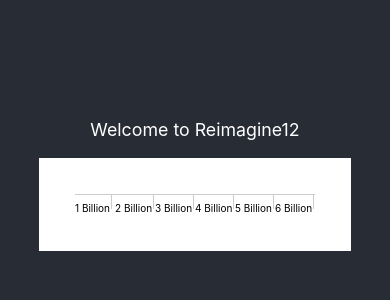
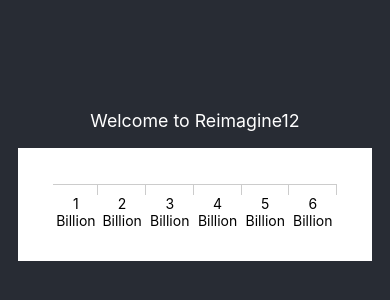
Before and after one commit to reimagine12/hackforblacklives, a React (Create React App) app: page / in a window 390 px wide. Shown: the part 228-528 px from the top of the page. Built offline with nearby package versions, Linux system fonts and the light colour scheme.

Commit message:
fix: use one div for mobile/desktop

```diff
--- a/src/components/ChartScale/ChartScale.css
+++ b/src/components/ChartScale/ChartScale.css
@@ -1,58 +1,53 @@
-.chart-scale--desktop {
-    display: none;
+.chart-scale {
+    display: block;
 }
 
-.chart-scale--desktop-container {
-    border-left: 1px solid #ccc;
-    border-bottom: 1px solid #ccc;
+.chart-scale__label-container {
+    display: flex;
+    border-top: 1px solid #ccc;
+    justify-content: space-evenly;
 }
 
 .chart-scale__label {
     font-size: 14px;
+    max-height: 40px;
 }
 
-.chart-scale__label::after {
-    display: inline-flex;
-    margin-left: 5px;
-    width: 10px;
-    height: 14px;
-    border-top: 1px solid #ccc;
-    color: transparent;
+.chart-scale__label::before {
+    display: block;
+    height: 10px;
+    border-right: 1px solid #ccc;
     content: "";
 }
 
-.chart-scale__label--x-axis {
-    font-size: 10px;
-    display: inline-flex;
-}
-
-.chart-scale__label--x-axis::after {
-    display: inline-flex;
-    width: 1px;
-    height: 14px;
-    border-left: 1px solid #ccc;
-    color: transparent;
-    content: "";
-    position: relative;
-    top: -7px;
-    left: 1px;
-}
-
-.chart-scale--mobile {
-    display: block;
-}
-
-.chart-scale--mobile-container {
-    border-left: 1px solid #ccc;
-    border-bottom: 1px solid #ccc;
-}
 
 /* desktop */
 @media only screen and (min-width: 992px) {
-    .chart-scale--desktop {
+    .chart-scale {
+        display: inline-flex;
+    }
+
+    .chart-scale__label-container {
         display: flex;
+        flex-direction: column-reverse;
+        border-right: 1px solid #ccc;
+        border-top: none;
     }
-    .chart-scale--mobile {
+
+    .chart-scale__label {
+        max-height: none;
+    }
+
+    .chart-scale__label::before {
         display: none;
     }
+
+    .chart-scale__label::after {
+        display: inline-flex;
+        margin-left: 5px;
+        width: 10px;
+        height: 14px;
+        border-top: 1px solid #ccc;
+        content: "";
+    }
 }
--- a/src/components/ChartScale/ChartScale.js
+++ b/src/components/ChartScale/ChartScale.js
@@ -2,26 +2,15 @@
 import './ChartScale.css';
 
 const ChartScale = (props) => {
-    let width = 1000; // will need to change size based on grid/layout
-    let height = 600;
     let labels = ['1 Billion', '2 Billion', '3 Billion', '4 Billion', '5 Billion', '6 Billion'];
+    let height = 800;
 
     return (
-        <React.Fragment>
-            <div className="chart-scale--desktop">
-                <div class="label-container">
-                    {labels.slice(0).reverse().map((text, index) => <div style={{height: height / labels.length}} className="chart-scale__label" id={index}>{text}</div>)}
-                </div>
-                <div className="chart-scale--desktop-container" style={{maxWidth: width, height: height}}>
-                </div>
+        <div className="chart-scale">
+            <div class="chart-scale__label-container">
+                {labels.map((text, index) => <div style={{height: height / labels.length}} className="chart-scale__label" id={index}>{text}</div>)}
             </div>
-
-            <div className="chart-scale--mobile">
-                <div className="chart-scale--mobile-container">
-                </div>
-                {labels.map((text, index) => <div style={{width: 300 / labels.length - 10}} className="chart-scale__label--x-axis" id={index}>{text}</div>)}
-            </div>
-        </React.Fragment>
+        </div>
     )
 };
 
```
